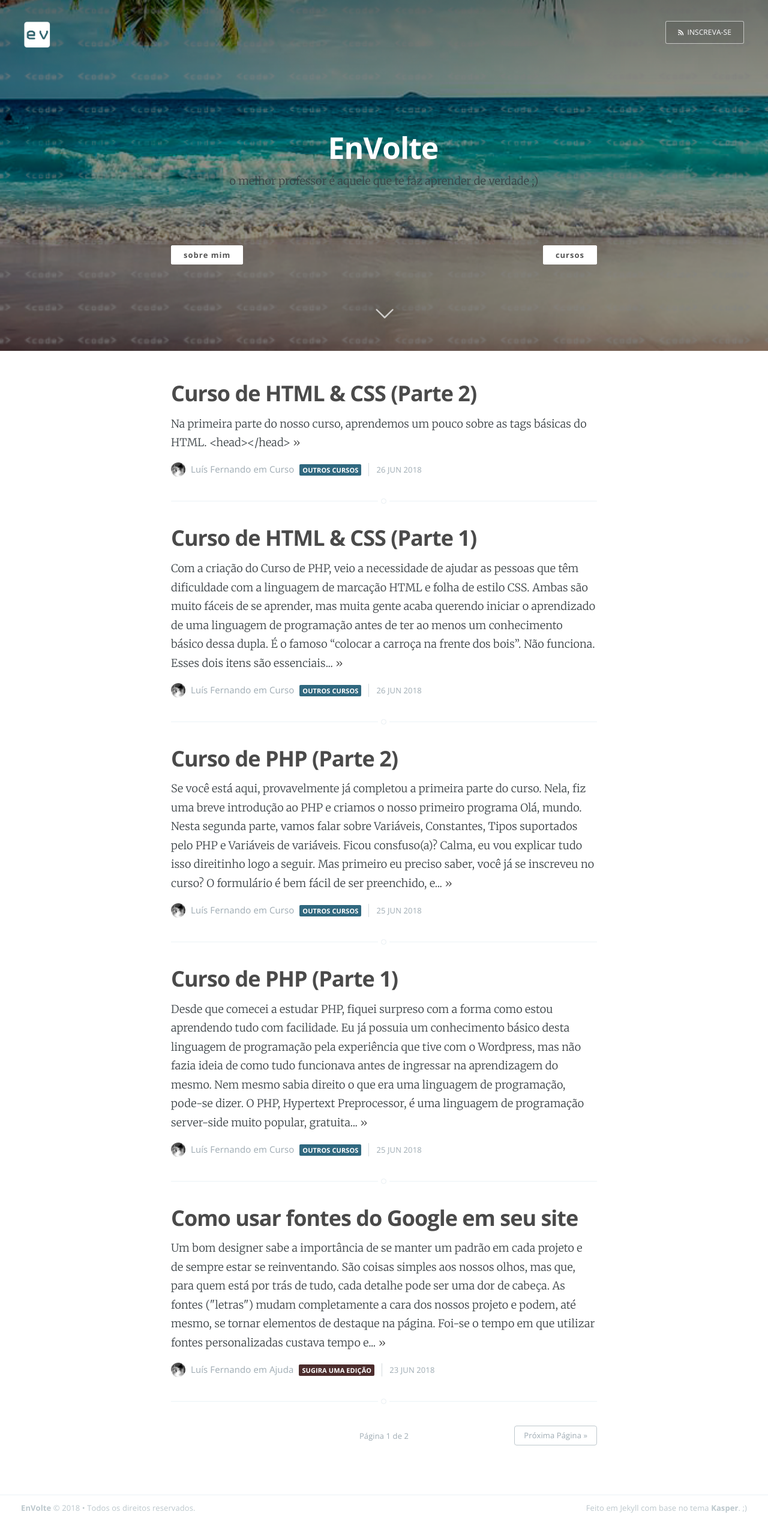
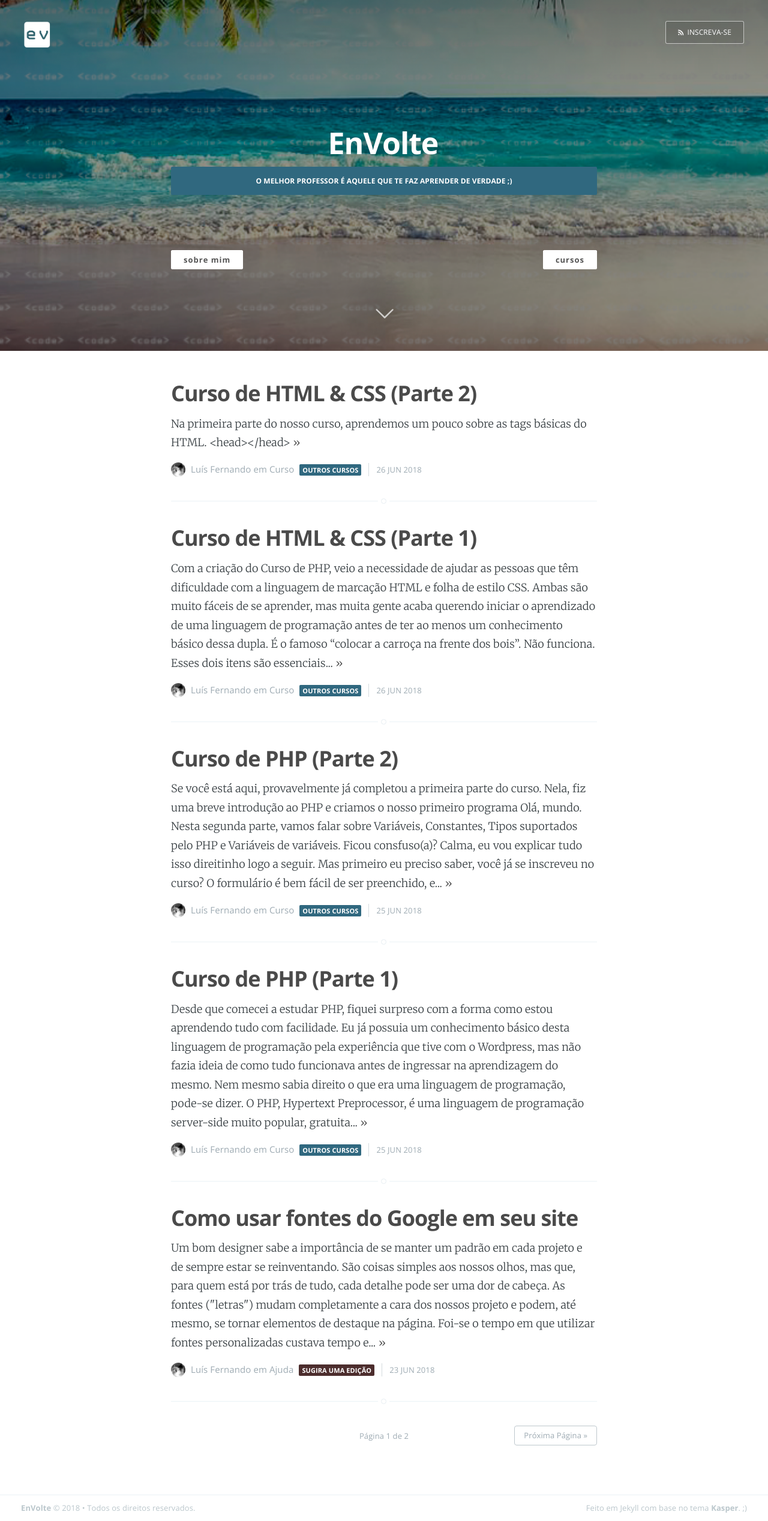
Before and after one commit to EnVolte/envolte.github.io, a Jekyll site: the page built from index.html, in a window 1280 px wide. Shown: the whole page at 60% size. Built offline with Jekyll 4.4.1, drawn with Linux system fonts in a browser that asks for light colours; the list of posts is cut into pages by our own code.

Commit message:
Update screen.css

```diff
--- a/assets/css/screen.css
+++ b/assets/css/screen.css
@@ -1789,9 +1789,11 @@ body:not(.post-template) .post-title {
 
 #aviso {position: fixed; z-index: 99; top: 260px; display: none; width: 250px; line-height: 1.5em; background: #000; color: #fff; font-size: 15px; text-align: center; font-family: Open Sans; padding: 10px 20px 0px; margin-left: 15px; border-radius: 2px;}
 #aviso a {color: #fff; text-decoration: underline;}
-#aviso p {background: #222; border-radius: 2px; padding: 10px 0px;}
+#aviso p {background: #111; border-radius: 2px; padding: 10px 0px;}
 #aviso h3 {color: #fff; font-size: 18px; margin-bottom: 20px;}
 button#show {position: fixed; color: #222; font-weight: bold; font-size: 24px; top: 200px; width: 65px; height: 40px; background: #fff; border-right: 7px solid #30687f; border-left: 0px; border-top: 0px; border-bottom: 0px; border-top-right-radius: 2px; cursor: pointer; border-bottom-right-radius: 2px; outline: none; transition: 0.3s linear;}
 button#show:hover, button#show:focus {width: 75px; color: #fff; background: #30687f; border: none;}
 
 button#hide {border-radius: 20px; outline: none; font-weight: normal; color: #fff; background: transparent; border: none; font-size: 20px; position: absolute; right: 10px; cursor: pointer;}
+
+div#titulo {font-family: Open Sans; color: #fff; background: #30687f; border-radius: 2px; text-transform: uppercase; font-weight: bold; font-size: 12px; padding: 8px 20px; overflow: hidden;}
```
